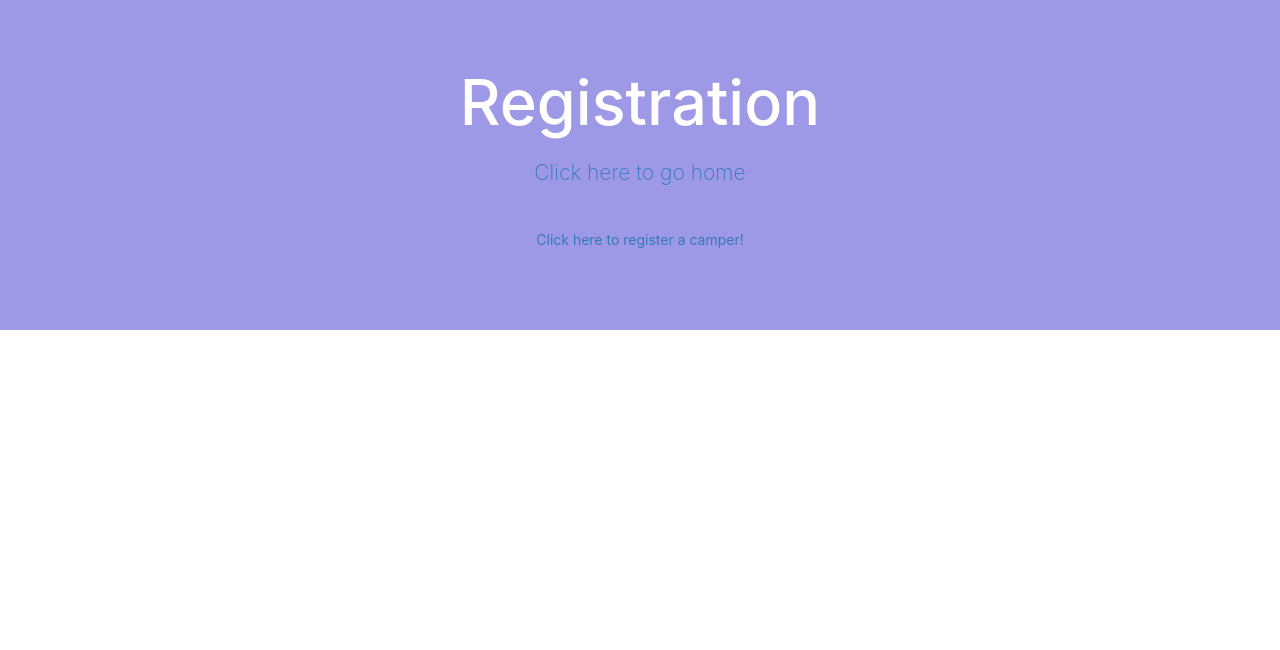
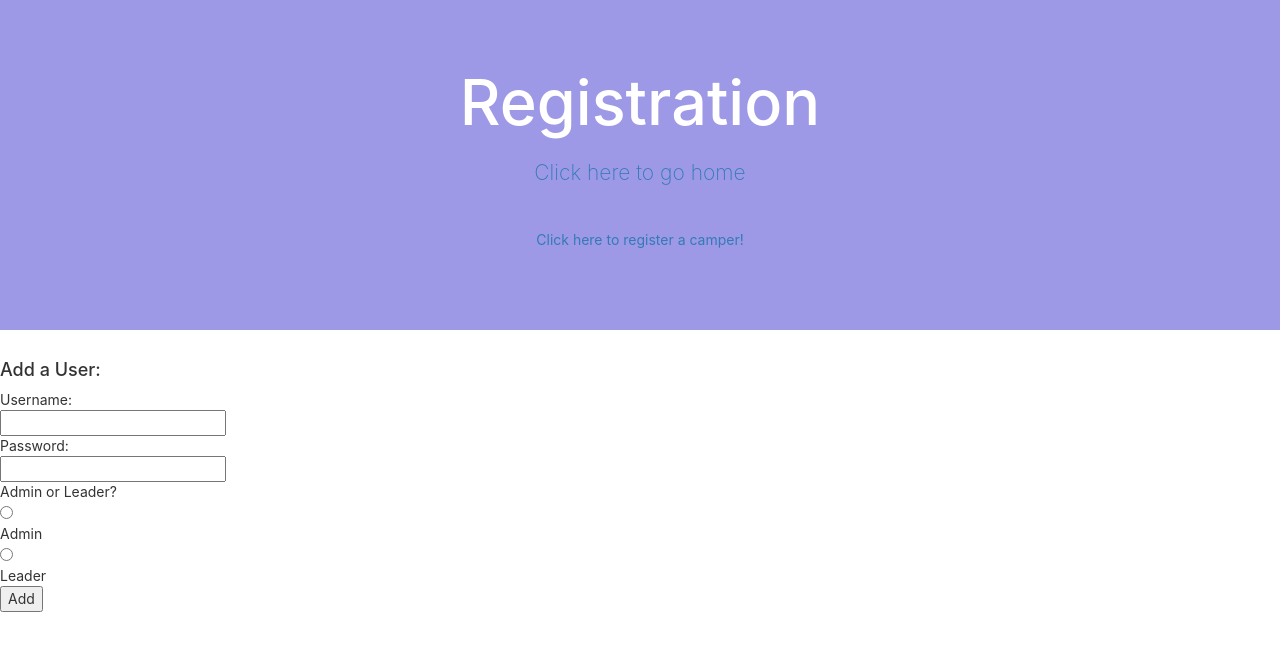
Before and after one commit to dvinitsky/summer-fest-registration, a React (Create React App) app in the folder client/: page /userAdd in a window 1280 px wide. Shown: the top 650 px of the page. Built offline with nearby package versions, Linux system fonts and the light colour scheme; no server answers.

Commit message:
add user login

```diff
--- a/client/src/Admin.js
+++ b/client/src/Admin.js
@@ -1,5 +1,4 @@
 import React from 'react';
-import './App.css';
 import { Link } from 'react-router-dom';
 
 class Admin extends React.Component {
@@ -18,8 +17,6 @@ class Admin extends React.Component {
         <div className="admin-logged-message">
           Logged in as Admin
         </div>
-
-
 
         <table name="camperId">
           <tbody>
@@ -65,6 +62,22 @@ class Admin extends React.Component {
             Add a Group
           </Link>
         </h4>
+
+        <h4 className="add-delete-link">
+          <Link
+            to={"/userAdd"}
+          >
+            Add a User
+          </Link>
+        </h4>
+
+        <h4 className="add-delete-link">
+          <Link
+            to={"/users"}
+          >
+            View All Users
+          </Link>
+        </h4>
       </div>
     );
   }
--- a/client/src/App.js
+++ b/client/src/App.js
@@ -7,6 +7,9 @@ import GroupAdd from './GroupAdd';
 import Header from './Header';
 import CamperEdit from './CamperEdit';
 import CamperAdd from './CamperAdd';
+import Login from './Login';
+import UserAdd from './UserAdd';
+import Users from './Users';
 
 class App extends Component {
   constructor() {
@@ -20,7 +23,7 @@ class App extends Component {
   }
 
   componentWillMount() {
-    fetch('/groupsAndCampers')
+    fetch('/allData')
       .then(response => {
         if (response.ok) {
           return response.json();
@@ -30,6 +33,7 @@ class App extends Component {
         this.setState({
           groups: data.groups || [],
           campers: data.campers || [],
+          users: data.users || [],
           nextGroupId: this.getHighestGroupId(data.groups) + 1
         });
       })
@@ -59,9 +63,20 @@ class App extends Component {
         <Switch>
           <Route
             exact
+            path='/'
+            render={props => <Login {...props} />}
+          />
+          <Route
+            path='/userAdd'
+            render={props => <UserAdd {...props} />}
+          />
+          <Route
             path='/admin'
-            render={props => <Admin {...props} groups={this.state.groups}
-            />}
+            render={props => <Admin {...props} groups={this.state.groups} />}
+          />
+          <Route
+            path='/users'
+            render={props => <Users {...props} users={this.state.users} />}
           />
           <Route
             path='/groupAdd'
--- a/client/src/Header.js
+++ b/client/src/Header.js
@@ -27,6 +27,8 @@ class Header extends React.Component {
             </a>
           </div>
 
+
+
         </div>
       </div>
     );
--- /dev/null
+++ b/client/src/Login.js
@@ -0,0 +1,80 @@
+import React from 'react';
+import { Redirect } from 'react-router-dom';
+
+class Login extends React.Component {
+  constructor(props) {
+    super(props);
+    this.state = {};
+    this.handleChange = this.handleChange.bind(this);
+  }
+
+  handleChange(e) {
+    const newState = { ...this.state }
+    newState[e.target.name] = e.target.value;
+    this.setState(newState);
+  }
+
+  login(username, password) {
+    const options = {
+      method: 'POST',
+      headers: {
+        "Content-Type": "application/json",
+      },
+      body: JSON.stringify({
+        username,
+        password
+      })
+    };
+
+    fetch('/login', options)
+      .then(response => {
+        return response.json();
+      })
+      .then(data => {
+        if (data.error) {
+          throw new Error(data.error);
+        }
+        this.setState({
+          shouldRedirect: true,
+          redirectUrl: data.redirectUrl,
+          group: data.group || null
+        });
+      })
+      .catch(error => {
+        this.setState({
+          error: error.message
+        });
+      });
+  }
+
+  render() {
+    const shouldRedirect = this.props.shouldRedirect || this.state.shouldRedirect;
+
+    if (shouldRedirect) {
+      return (
+        <Redirect
+          to={{
+            pathname: this.state.redirectUrl,
+            state: {
+              group: this.state.group
+            }
+          }}
+        />
+      );
+    }
+
+    return (
+      <div>
+        <div>Username:</div>
+        <input name="username" onChange={this.handleChange}></input>
+        <div>Password:</div>
+        <input name="password" onChange={this.handleChange}></input>
+        <button onClick={() => this.login(this.state.username, this.state.password)}>Log In</button>
+
+        {this.state.error && <div>{this.state.error}</div>}
+      </div>
+    );
+  }
+}
+
+export default Login;
--- /dev/null
+++ b/client/src/UserAdd.js
@@ -0,0 +1,91 @@
+import React from 'react';
+import { Redirect } from 'react-router-dom';
+
+class UserAdd extends React.Component {
+  constructor() {
+    super();
+    this.state = {};
+    this.handleChange = this.handleChange.bind(this);
+  }
+
+  handleChange(e) {
+    const newState = { ...this.state }
+    newState[e.target.name] = e.target.value;
+    this.setState(newState);
+  }
+
+  login(username, password, status) {
+    if (!username || !password) {
+      this.setState({ incomplete: true });
+      return;
+    }
+    const options = {
+      method: 'POST',
+      headers: {
+        "Content-Type": "application/json",
+      },
+      body: JSON.stringify({
+        username,
+        password,
+        status
+      })
+    };
+
+    fetch('/userAdd', options)
+      .then(response => {
+        return response.json();
+      })
+      .then(data => {
+        if (data.error) {
+          throw new Error(data.error);
+        }
+        this.setState({
+          shouldRedirect: true
+        });
+      })
+      .catch(error => {
+        this.setState({
+          error: true
+        });
+      });
+  }
+
+  render() {
+    if (this.state.shouldRedirect) {
+      return (
+        <Redirect
+          to={{
+            pathname: '/admin'
+          }}
+        />
+      );
+    }
+
+    return (
+      <div>
+        <h4>
+          Add a User:
+        </h4>
+        <div>Username:</div>
+        <input name="username" onChange={this.handleChange}></input>
+        <div>Password:</div>
+        <input name="password" onChange={this.handleChange}></input>
+        <div>Admin or Leader?</div>
+        <input type="radio" name="status" value="Admin" onChange={this.handleChange}></input>
+        <div>Admin</div>
+        <input type="radio" name="status" value="Leader" onChange={this.handleChange}></input>
+        <div>Leader</div>
+        <button onClick={() => this.login(this.state.username, this.state.password, this.state.status)}>Add</button>
+
+        {this.state.error && (
+          <div>There's been an error. Please try again.</div>
+        )}
+        {this.state.incomplete && (
+          <div>User must have both a username and password.</div>
+        )}
+      </div>
+    );
+  }
+}
+
+export default UserAdd;
--- /dev/null
+++ b/client/src/Users.js
@@ -0,0 +1,41 @@
+import React from 'react';
+import { Link } from 'react-router-dom';
+
+class Users extends React.Component {
+  render() {
+    const users = this.props.users || [];
+
+    return (
+      <table name="users">
+        <tbody>
+          <tr className="table-header-row">
+            <th className="header-place"></th>
+            <th className="header-place">User Name</th>
+          </tr>
+
+          {users.map(user => {
+            return (
+              <tr key={user.id} className="table-row">
+                <td className="table-edit">
+                  <Link
+                    to={{
+                      pathname: "/userEdit",
+                      state: { user }
+                    }}
+                  >
+                    Edit
+                </Link>
+                </td>
+                <td className="table-name">
+                  {user.username}
+                </td>
+              </tr>
+            );
+          })}
+        </tbody>
+      </table>
+    );
+  }
+}
+
+export default Users;
--- a/package.json
+++ b/package.json
@@ -6,7 +6,8 @@
   "dependencies": {
     "body-parser": "1.18.3",
     "express": "4.16.4",
-    "mysql": "2.16.0"
+    "mysql": "2.16.0",
+    "password-hash": "^1.2.2"
   },
   "scripts": {
     "start": "node index.js",
```
Also changed, not shown: 2 other files (tests, documents, lock files or other folders).
